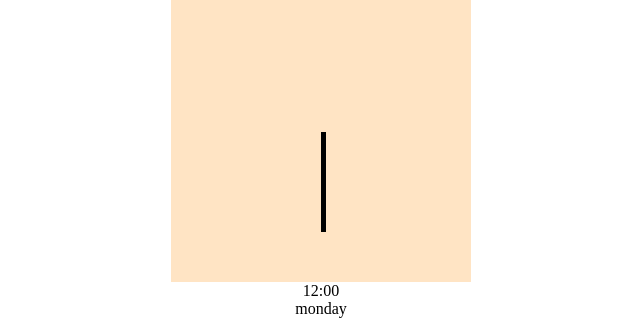
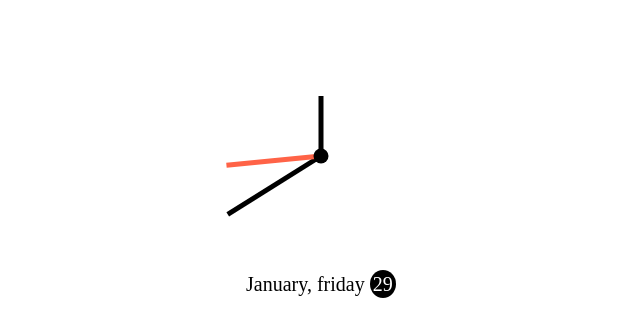
Before and after one commit to gamcho3/50days-project, a plain HTML site: page 19.clock/index.html in a window 1280 px wide. Shown: the part 200-531 px from the top of the page, without its empty margins (319-959 px from the left). Drawn offline with Linux system fonts and the light colour scheme; a web font is replaced by a local one.

Commit message:
commit final

```diff
--- a/19.clock/index.html
+++ b/19.clock/index.html
@@ -10,15 +10,17 @@
 
 <body>
     <h1>theme clock</h1>
-    <button class="toggle">dark Mode</button>
+    <button class="toggle">Dark Mode</button>
     <div class="clock-container">
         <div class="needle-container">
             <div class="needle hour"></div>
             <div class="needle minute"></div>
             <div class="needle second"></div>
+            <div class="circle"></div>
+            <div class="date">january, <span>friday</span> <span>29</span></div>
         </div>
-        <div class="time">12:00</div>
-        <div class="date">monday</div>
+        <div class="time">12:00:00</div>
+
     </div>
 
 
--- a/19.clock/script.js
+++ b/19.clock/script.js
@@ -0,0 +1,56 @@
+const hours = document.querySelector('.hour');
+const minutes = document.querySelector('.minute');
+const seconds = document.querySelector('.second');
+const times = document.querySelector('.time');
+const dates = document.querySelector('.date');
+const toggleBtn = document.querySelector('.toggle');
+
+const months = ["January", "February", "March", "April", "May", "June", "July",
+    "August", "September", "October", "November", "December"];
+
+const days = ['sunday', 'monday', 'tuesday', 'wednesday', 'thrsday', 'friday', 'saterday'];
+
+
+toggleBtn.addEventListener('click', (e) => {
+    const html = document.querySelector('html');
+    if (html.classList.contains('black')) {
+        html.classList.remove('black');
+        e.target.innerText = 'white Mode';
+    } else {
+        html.classList.add('black');
+        e.target.innerText = 'Dark Mode';
+    }
+});
+
+
+
+
+
+
+
+function getTimes() {
+    const time = new Date();
+    const hour = time.getHours();
+    const minute = time.getMinutes();
+    const second = time.getSeconds();
+    const day = time.getDay();
+    const month = time.getMonth();
+    const date = time.getDate();
+    const hourForClock = hour % 12;
+
+    hours.style.transform = `translate(-50%,-100%) rotate(${scale(hourForClock, 0, 11, 0, 360)}deg)`;
+    minutes.style.transform = `translate(-50%,-100%) rotate(${scale(minute, 0, 59, 0, 360)}deg)`;
+    seconds.style.transform = `translate(-50%,-100%) rotate(${scale(second, 0, 59, 0, 360)}deg)`;
+
+    times.innerHTML = `${hour}:${minute < 10 ? `0${minute}` : minute}:${second < 10 ? `0${second}` : second}`;
+    dates.innerHTML = `${months[month]}, <span>${days[day]}</span> <span>${date}</span>`;
+
+    console.log(time);
+}
+
+const scale = (num, in_min, in_max, out_min, out_max) => {
+    return (num - in_min) * (out_max - out_min) / (in_max - in_min) + out_min;
+}
+
+
+setInterval(getTimes, 1000);
--- a/19.clock/style.css
+++ b/19.clock/style.css
@@ -30,24 +30,27 @@ body{
     background-color: var(--primary-color);
     color:var(--secondery-color);
     height:100vh;
-    padding-bottom:100px;
+    transition:all 0.2s ease-in;
+
 }
 
 h1{
     margin:0;
     position: absolute;
-    top:15%;
+    top:10%;
 }
 
 .toggle{
+    cursor: pointer;
     position: absolute;
-    top:20%;
+    top:15%;
     font-size:15px;
     border:0;
     background-color: var(--secondery-color);
     color:var(--primary-color);
     padding:10px 5px;
     border-radius: 10px;
+
 
 }
 
@@ -58,6 +61,7 @@ h1{
    justify-content: space-between;
 
 
+
 }
 
 .needle-container{
@@ -65,7 +69,8 @@ h1{
     position: relative;
     width:300px;
     height:300px;
-    background-color: bisque;
+
+    margin-bottom: 30px;
 }
 
 
@@ -76,5 +81,55 @@ h1{
     height:100px;
     top:50%;
     left:50%;
-transform-origin: ;
+    transform-origin: bottom center;/*중심축을 가운데로 옮김*/
+    transition: transform 0.3s linear;
 }
+
+.needle.hour{
+    transform: translate(-50%,-100%) rotate(50deg);
+    height:60px;
+}
+
+.needle.minute{
+    transform: translate(-50%,-100%) rotate(60deg);
+    height:110px;
+}
+
+.needle.second{
+    transform: translate(-50%,-100%) rotate(80deg);
+    height:95px;
+    background-color: tomato;
+}
+
+.circle{
+    position:absolute;
+    width:15px;
+    height:15px;
+    background-color: var(--secondery-color);
+    top:50%;
+    left:50%;
+    transform: translate(-50%,-50%);
+    border-radius: 50%;
+}
+
+.time{
+font-size:50px;
+}
+
+.date{
+    margin:10px 0;
+    font-size:20px;
+    color:var(--secondery-color);
+   position: absolute;
+   bottom:0;
+   left:25%;
+
+}
+
+.date span:nth-of-type(2){
+    background-color: var(--secondery-color);
+    color:var(--primary-color);
+    border-radius: 50%;
+    padding:3px;
+
+}
```
